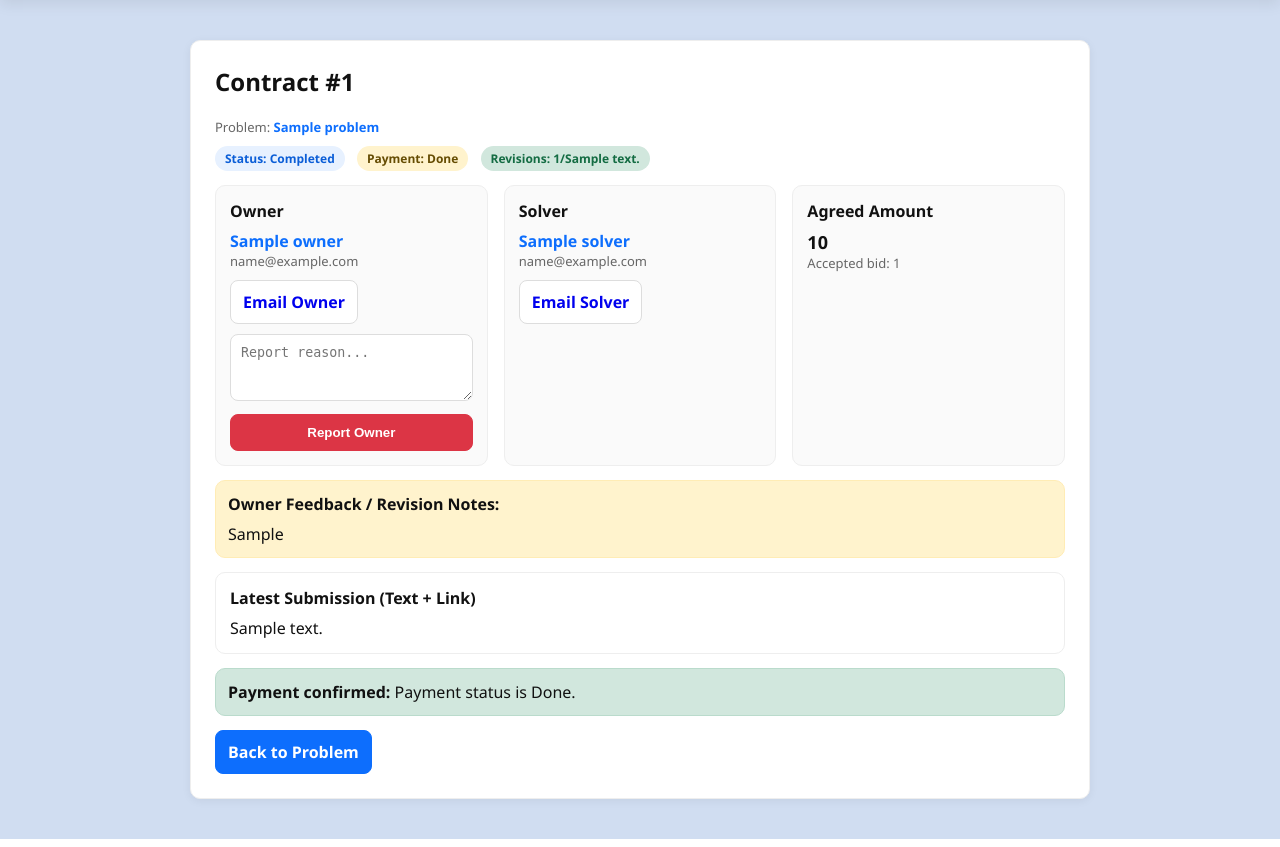
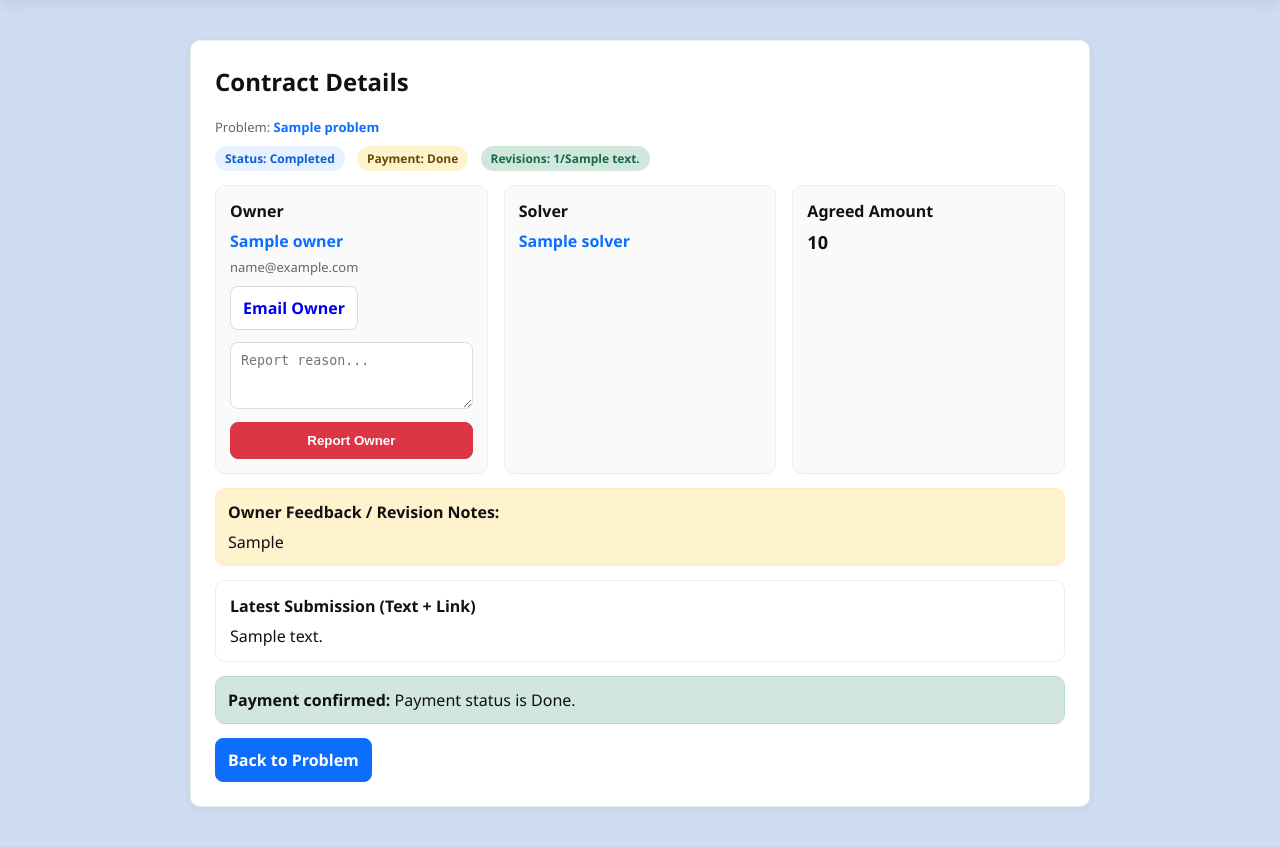
Before and after one commit to mdsahariarkobirmim252728-dotcom/SolveX-Homepage, a Django app: template templates/contract_detail.html in a window 1280 px wide. Shown: the part 95-942 px from the top of the page. Run offline with Django 5.2, Linux system fonts and the light colour scheme; the template is opened without the code that fills it: most values are stand-ins (such as "Sample title", 1, 10 or a date in 2020).

Commit message:
Add contracts workflow, reports, and payment confirmation

```diff
--- a/templates/contract_detail.html
+++ b/templates/contract_detail.html
@@ -4,7 +4,7 @@
 <head>
   <meta charset="UTF-8" />
   <meta name="viewport" content="width=device-width, initial-scale=1.0"/>
-  <title>Contract #{{ contract.id }} - SolveX</title>
+  <title>Contract Details - SolveX</title>
   <link rel="stylesheet" href="{% static 'style.css' %}?v={% now 'U' %}">
 
   <style>
@@ -63,7 +63,7 @@
       {% endfor %}
     {% endif %}
 
-    <h2 style="margin-top:0;">Contract #{{ contract.id }}</h2>
+    <h2 style="margin-top:0;">Contract Details</h2>
 
     <div class="muted" style="margin-bottom:10px;">
       Problem: <a class="link" href="{% url 'problem_detail' problem.id %}">{{ problem.title }}</a>
@@ -78,17 +78,21 @@
     <div class="row">
       <div class="box">
         <h4 style="margin:0 0 8px 0;">Owner</h4>
-        <div><a class="link" href="{% url 'public_profile' owner.id %}">{{ owner.name }}</a></div>
-        <div class="muted">{{ owner.email }}</div>
+        <div>
+          <a class="link" href="{% url 'public_profile' owner.id %}">{{ owner.name }}</a>
+        </div>
 
-        {% if owner.email %}
-          <a class="btn" style="margin-top:10px;" href="mailto:{{ owner.email }}?subject=SolveX Contract %23{{ contract.id }}">
+        {# Solver will see Owner email + mailto. Owner will NOT see own email. #}
+        {% if not is_owner and owner.email %}
+          <div class="muted" style="margin-top:6px;">{{ owner.email }}</div>
+          <a class="btn" style="margin-top:10px;" href="mailto:{{ owner.email }}?subject=SolveX Contract">
             Email Owner
           </a>
         {% endif %}
 
+        {# Solver can report Owner #}
         {% if not is_owner %}
-          <form method="post" action="{% url 'report_user' owner.id %}" style="margin-top:10px;">
+          <form method="post" action="{% url 'report_user' owner.id %}" style="margin-top:12px;">
             {% csrf_token %}
             <input type="hidden" name="contract_id" value="{{ contract.id }}">
             <textarea name="reason" rows="3" placeholder="Report reason..." required></textarea>
@@ -99,17 +103,21 @@
 
       <div class="box">
         <h4 style="margin:0 0 8px 0;">Solver</h4>
-        <div><a class="link" href="{% url 'public_profile' solver.id %}">{{ solver.name }}</a></div>
-        <div class="muted">{{ solver.email }}</div>
+        <div>
+          <a class="link" href="{% url 'public_profile' solver.id %}">{{ solver.name }}</a>
+        </div>
 
-        {% if solver.email %}
-          <a class="btn" style="margin-top:10px;" href="mailto:{{ solver.email }}?subject=SolveX Contract %23{{ contract.id }}">
+        {# Owner will see Solver email + mailto. Solver will NOT see own email. #}
+        {% if is_owner and solver.email %}
+          <div class="muted" style="margin-top:6px;">{{ solver.email }}</div>
+          <a class="btn" style="margin-top:10px;" href="mailto:{{ solver.email }}?subject=SolveX Contract">
             Email Solver
           </a>
         {% endif %}
 
+        {# Owner can report Solver #}
         {% if is_owner %}
-          <form method="post" action="{% url 'report_user' solver.id %}" style="margin-top:10px;">
+          <form method="post" action="{% url 'report_user' solver.id %}" style="margin-top:12px;">
             {% csrf_token %}
             <input type="hidden" name="contract_id" value="{{ contract.id }}">
             <textarea name="reason" rows="3" placeholder="Report reason..." required></textarea>
@@ -121,7 +129,6 @@
       <div class="box">
         <h4 style="margin:0 0 8px 0;">Agreed Amount</h4>
         <div style="font-weight:900; font-size:18px;">{{ contract.agreed_amount }}</div>
-        <div class="muted">Accepted bid: {{ contract.accepted_bid_id }}</div>
       </div>
     </div>
 
@@ -141,11 +148,10 @@
       {% endif %}
     </div>
 
-    {# ===== Payment confirmation UX ===== #}
+    {# Payment confirmation UI (if implemented) #}
     {% if is_owner and contract.status == "Completed" and contract.payment_status == "AwaitingConfirmation" %}
       <div class="card alert alert-warn">
-        <strong>Waiting for confirmation:</strong>
-        Solver has not confirmed payment receipt yet.
+        <strong>Waiting for confirmation:</strong> Solver has not confirmed payment receipt yet.
       </div>
     {% endif %}
 
@@ -173,7 +179,6 @@
       {% endif %}
     {% endif %}
 
-    {# ===== Work submit / owner actions ===== #}
     {% if not is_owner %}
       {% if contract.status != "Completed" and contract.status != "Canceled" %}
         <div class="card">
```
Also changed, not shown: templates/problem_detail.html (+21 -7 lines).
